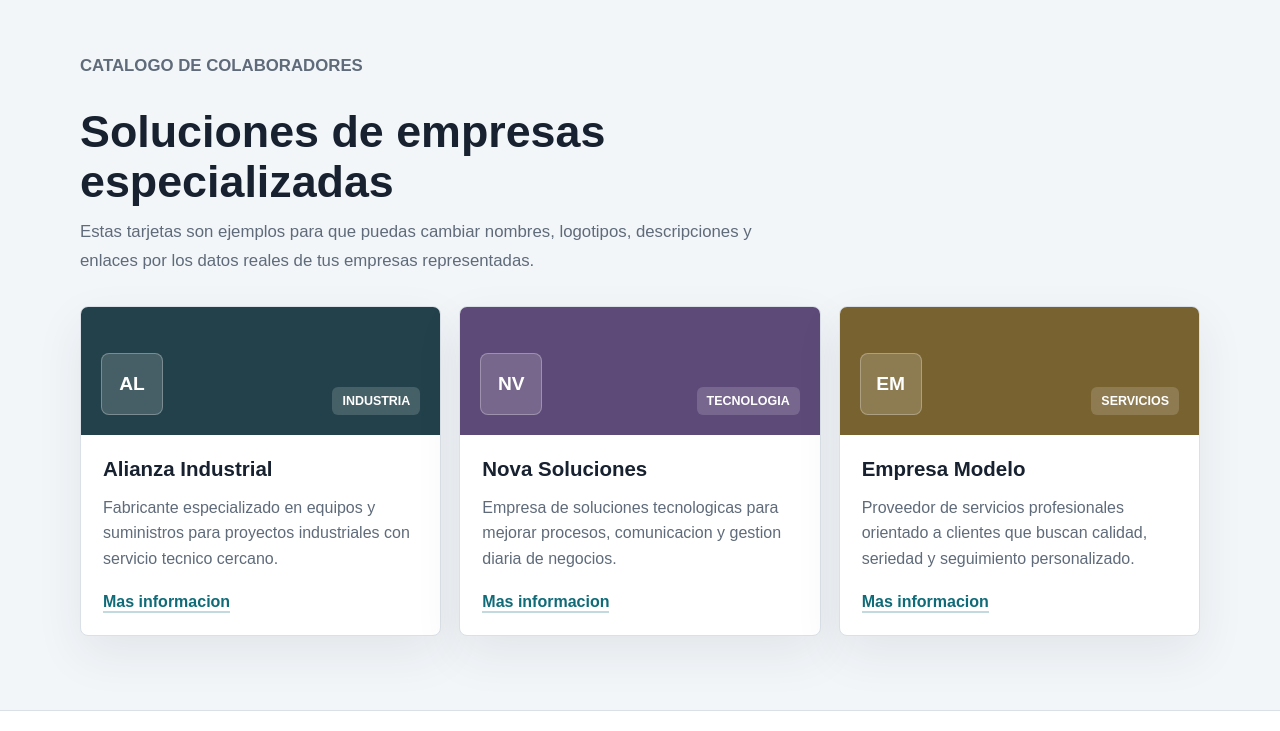
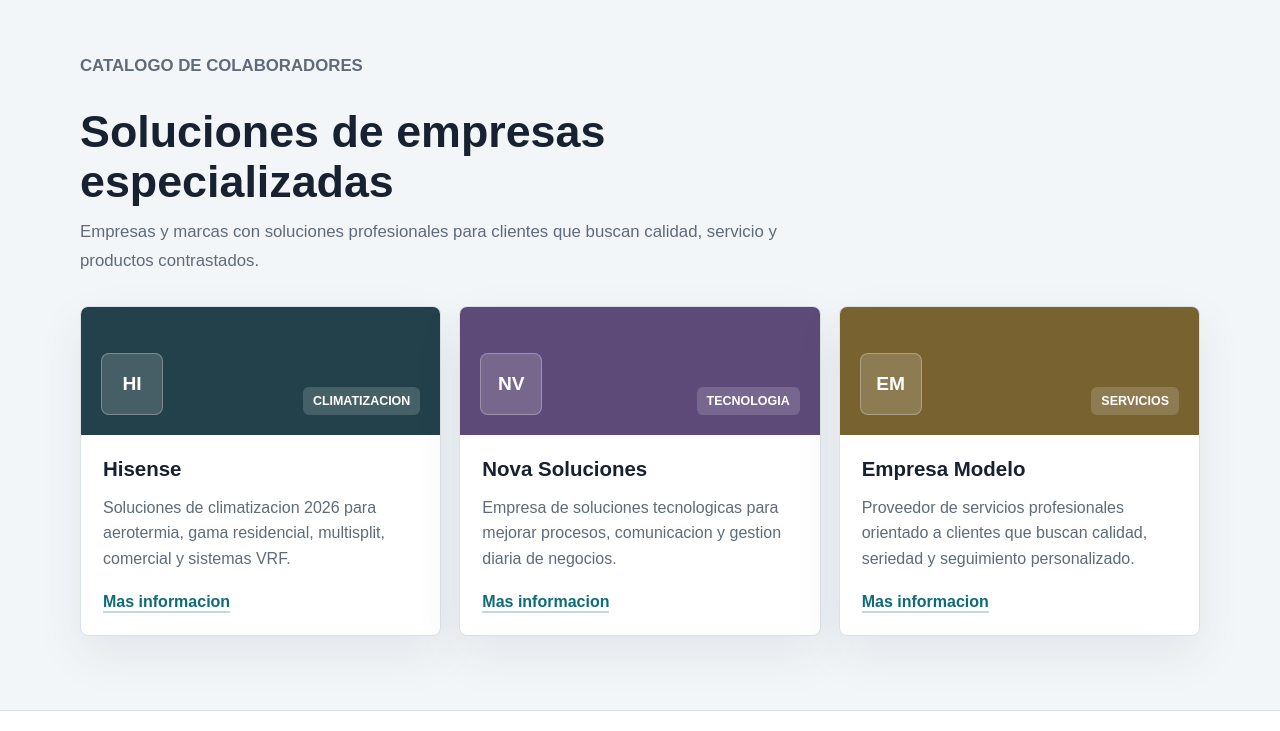
Before and after one commit to JOSIORDAX/mi-primera-web, a plain HTML site: page index.html in a window 1280 px wide. Shown: the part 655-1386 px from the top of the page. Drawn offline with Linux system fonts and the light colour scheme.

Commit message:
Agregar Hisense a empresas representadas

```diff
--- a/index.html
+++ b/index.html
@@ -470,22 +470,22 @@
         <p class="eyebrow">Catalogo de colaboradores</p>
         <h2 id="empresas-titulo">Soluciones de empresas especializadas</h2>
         <p>
-          Estas tarjetas son ejemplos para que puedas cambiar nombres, logotipos,
-          descripciones y enlaces por los datos reales de tus empresas representadas.
+          Empresas y marcas con soluciones profesionales para clientes que
+          buscan calidad, servicio y productos contrastados.
         </p>
       </div>
 
       <div class="companies-grid">
         <article class="company-card">
           <div class="company-visual">
-            <div class="logo-box">AL</div>
-            <span class="sector">Industria</span>
+            <div class="logo-box">HI</div>
+            <span class="sector">Climatizacion</span>
           </div>
           <div class="company-content">
-            <h3>Alianza Industrial</h3>
+            <h3>Hisense</h3>
             <p>
-              Fabricante especializado en equipos y suministros para proyectos
-              industriales con servicio tecnico cercano.
+              Soluciones de climatizacion 2026 para aerotermia, gama
+              residencial, multisplit, comercial y sistemas VRF.
             </p>
             <a class="company-link" href="#contacto">Mas informacion</a>
           </div>
```
